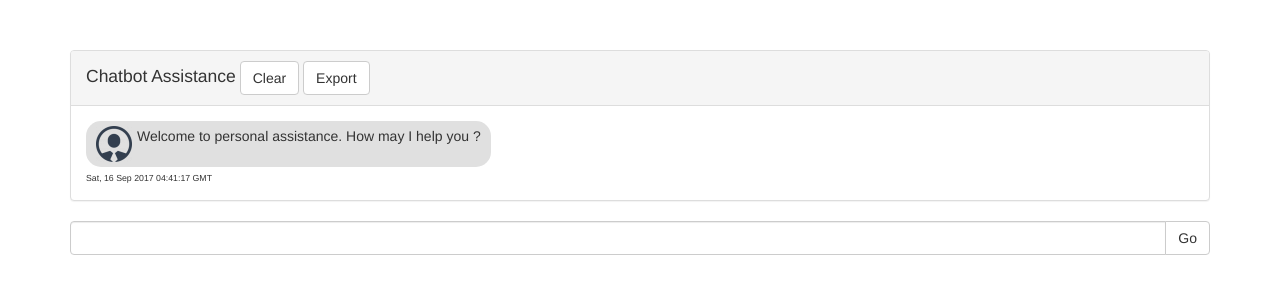
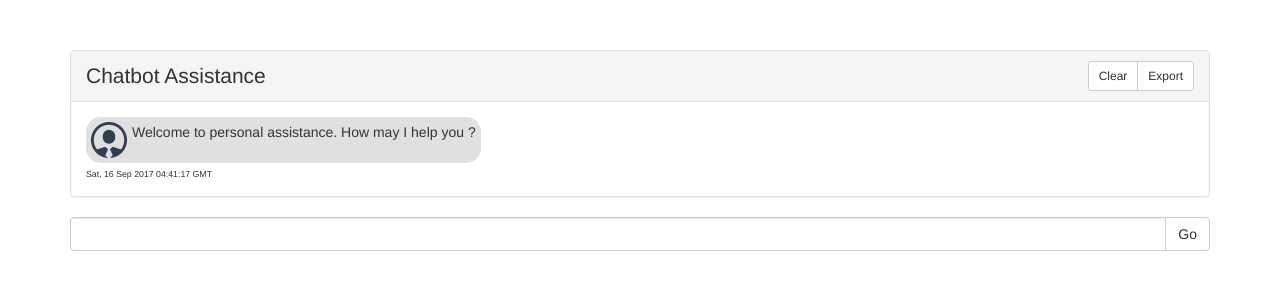
Before and after one commit to praveenbamandla/chatbot, a website: page index.html in a window 1280 px wide. Drawn offline with Linux system fonts and the light colour scheme.

Commit message:
scroll to bottom and buttongroup

```diff
--- a/index.html
+++ b/index.html
@@ -10,7 +10,7 @@
 			}
 			.bubble {
 				background-color: #e0e0e0;
-				padding: 5px 10px;
+				padding: 5px 5px;
 				border-radius: 15px;
 				display: inline-block;
 				margin-bottom: 5px;
@@ -34,7 +34,7 @@
 				font-size: 0.625em;
 			}
 			.title {
-				font-size: 1.25em;
+				font-size: 1.5em;
 			}
 			ul li, .success {
 				color: #065560;
@@ -49,9 +49,13 @@
 		<div class="container">
 			<div class="panel panel-default">
 				<div class="panel-heading">
-					<span class="title">Chatbot Assistance</span>
-					<button type="button" class="btn btn-default" id="clearMessage">Clear</button>
-					<button type="button" class="btn btn-default" id="exportMessage">Export</button>
+					<div class='btn-toolbar pull-right'>
+						<div class='btn-group'>
+						    <button type="button" class="btn btn-sm btn-default" id="clearMessage">Clear</button>
+						    <button type="button" class="btn btn-sm btn-default" id="exportMessage">Export</button>
+						</div>
+					</div>
+					<div class="title">Chatbot Assistance</div>
 				</div>
 				<div class="panel-body" id="conversationBox"></div>
 			</div>
@@ -112,6 +116,7 @@
 					},
 					complete: function(){
 						//alert('complete');
+						window.scrollTo(0,document.body.scrollHeight);
 					}
 				});
 			}
```
